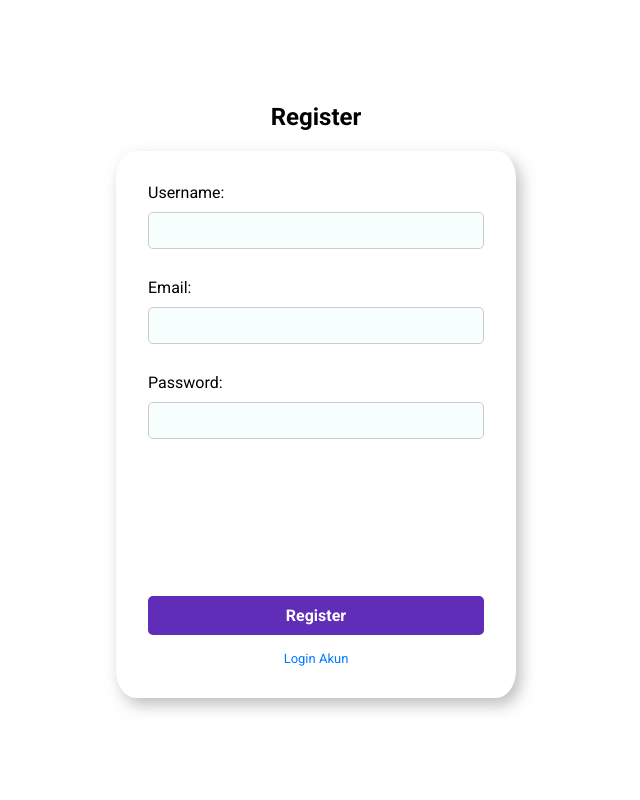
After one commit to MlnKh18/allio-store, a PHP site: page /toko-online-allinone/views/auth/registerScreen.php in a window 1280 px wide. The commit adds this page. Shown: the whole page, without its empty margins (324-964 px from the left). Run offline with PHP 8.4, Linux system fonts and the light colour scheme; a stand-in replaces the project's code that opens the database connection.

Commit message:
feat(auth): add registration functionality and update jQuery inclusion in header

```diff
--- a/assets/js/auth.js
+++ b/assets/js/auth.js
@@ -1,5 +1,5 @@
 const port = "8080";
-const baseUrl = `http://localhost:${port}/financial_management/`;
+const baseUrl = `http://localhost:${port}/toko-online-allinone/`;
 
 $(document).ready(function () {
   $("#loginForm").submit(function (e) {
@@ -25,7 +25,8 @@ $(document).ready(function () {
         if (response.status === "ok") {
           alert("Login berhasil!");
           localStorage.setItem("user", JSON.stringify(response.user));
-          window.location.href = "./home"
+        //   window.location.href = "./home"
+        alert("Redirecting to home...");
         } else {
           alert("Login gagal, email atau password salah!");
         }
@@ -52,7 +53,7 @@ $(document).ready(function () {
 
     // Menyusun data untuk registrasi dalam format JSON
     let data = JSON.stringify({
-      username: username,
+      name_user: username,
       email: email,
       password: password,
     });
--- /dev/null
+++ b/views/auth/registerScreen.php
@@ -0,0 +1,40 @@
+<?php
+$pageTitle = "Register";
+$pageStyle = "auth.css";
+$pageScript = "auth.js";
+require_once(__DIR__ . '../../includes/header-auth.php');
+?>
+
+<div class="c-auth">
+    <h2>Register</h2>
+    <div class="c-form-auth">
+        <form id="registerForm">
+            <label for="username">Username:</label>
+            <input type="text" id="username" name="username" required><br><br>
+
+            <label for="email">Email:</label>
+            <input type="email" id="email" name="email" required><br><br>
+
+            <label for="password">Password:</label>
+            <input type="password" id="password" name="password" required><br><br>
+
+            <button type="submit">Register</button>
+            <a href="./login">
+                <p class="link">Login Akun</p>
+            </a>
+
+        </form>
+    </div>
+</div>
+
+</main>
+</div>
+
+<!-- Memuat JavaScript sesuai halaman -->
+<?php if (isset($pageScript)) : ?>
+    <script src="./assets/js/<?php echo $pageScript; ?>"></script>
+<?php endif; ?>
+
+    </body>
+
+    </html>
--- a/views/includes/footer.php
+++ b/views/includes/footer.php
@@ -2,8 +2,7 @@
     <footer>
         <p>&copy; 2025 Your Website. All rights reserved.</p>
     </footer>
-    <!-- jQuery -->
-    <script src="https://code.jquery.com/jquery-3.6.0.min.js"></script>
+
     </body>
 
     </html>
--- a/views/includes/header-auth.php
+++ b/views/includes/header-auth.php
@@ -14,6 +14,8 @@
         <link rel="stylesheet" href="./assets/css/<?php echo $pageStyle; ?>">
     <?php endif; ?>
 
+    <!-- jQuery -->
+    <script src="https://code.jquery.com/jquery-3.6.0.min.js"></script>
 
 </head>
 
--- a/views/includes/header.php
+++ b/views/includes/header.php
@@ -19,6 +19,9 @@ checkAuth();
         <link rel="stylesheet" href="./assets/css/<?php echo $pageStyle; ?>">
     <?php endif; ?>
 
+    <!-- jQuery -->
+    <script src="https://code.jquery.com/jquery-3.6.0.min.js"></script>
+
 </head>
 
 <body>
```
Also changed, not shown: .htaccess, README.md.
